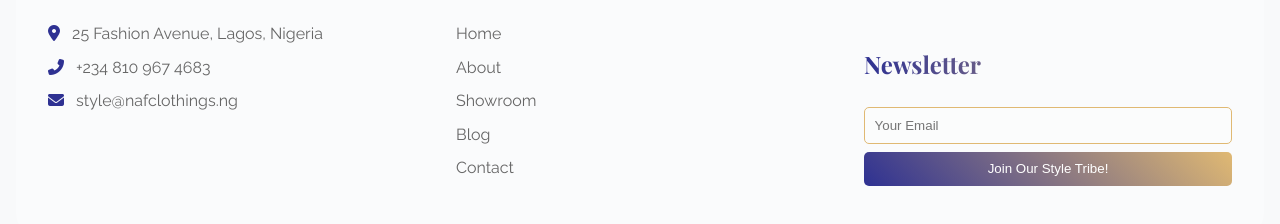
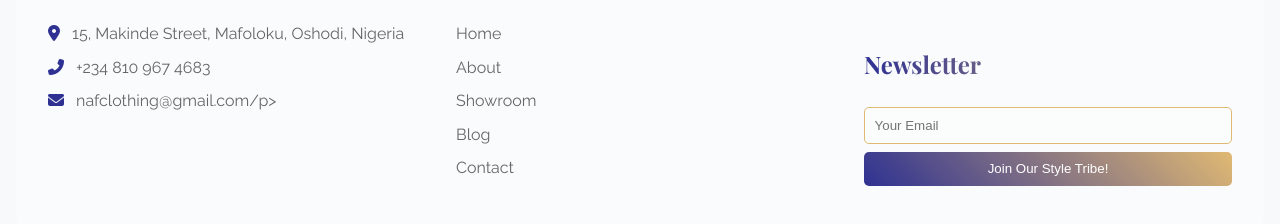
Before and after one commit to Sisco-7/NafClothings, a plain HTML site: page style-quiz.html in a window 1280 px wide. Shown: the part 1649-1873 px from the top of the page. Drawn offline with nearby package versions, Linux system fonts and the light colour scheme.

Commit message:
Update style-quiz.html

```diff
--- a/style-quiz.html
+++ b/style-quiz.html
@@ -890,9 +890,9 @@
             <div class="footer-content">
                 <div>
                     <h3>NAF Clothings</h3>
-                    <p><i class="fas fa-map-marker-alt"></i> 25 Fashion Avenue, Lagos, Nigeria</p>
+                    <p><i class="fas fa-map-marker-alt"></i>  15, Makinde Street, Mafoloku, Oshodi, Nigeria</p>
                     <p><i class="fas fa-phone-alt"></i> +234 810 967 4683</p>
-                    <p><i class="fas fa-envelope"></i> style@nafclothings.ng</p>
+                    <p><i class="fas fa-envelope"></i> nafclothing@gmail.com/p>
                 </div>
                 <div>
                     <h3>Quick Links</h3>
```
